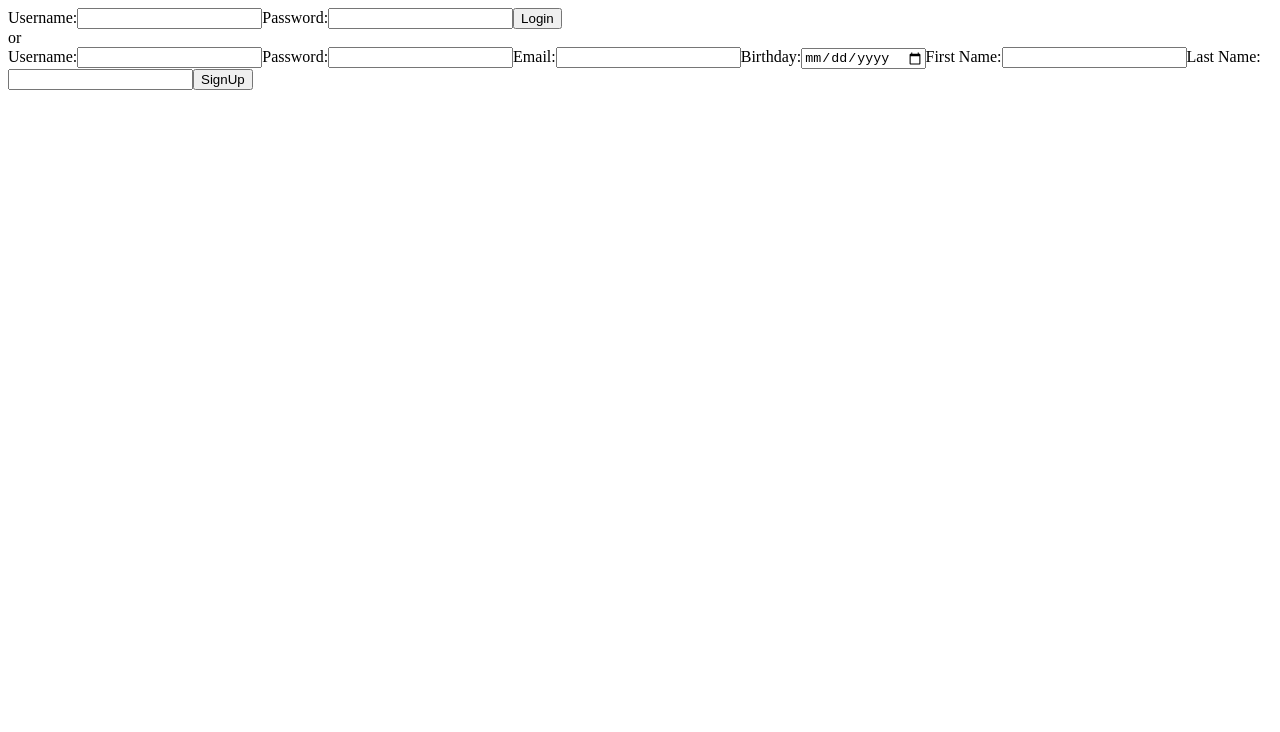
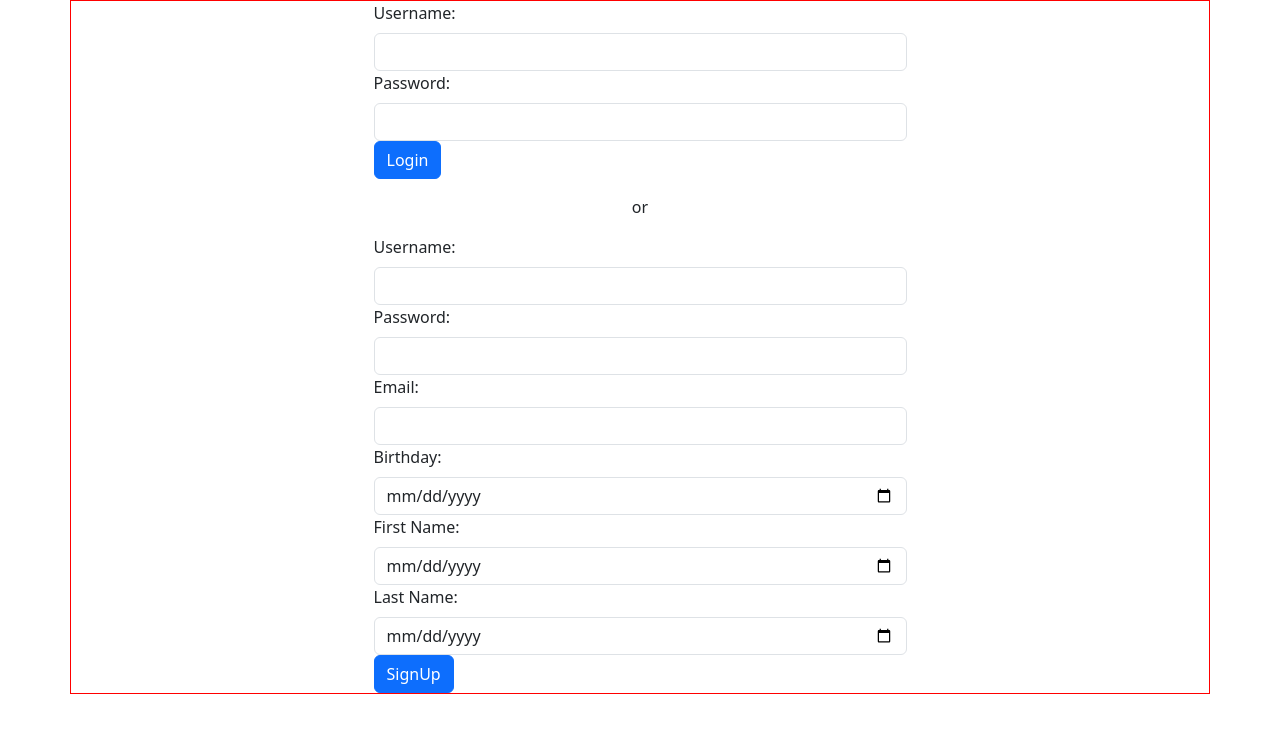
Before and after one commit to aren-a1212/myFlix-client, a React (Vite) app: page / in a window 1280 px wide. Shown: the top 732 px of the page. Built offline with nearby package versions, Linux system fonts and the light colour scheme.

Commit message:
enabled react

```diff
--- a/package.json
+++ b/package.json
@@ -18,9 +18,11 @@
     "test": "echo \"Error: no test specified\" && exit 1"
   },
   "dependencies": {
+    "bootstrap": "^5.3.3",
     "cors": "^2.8.5",
     "prop-types": "^15.8.1",
     "react": "^19.0.0",
+    "react-bootstrap": "^2.10.9",
     "react-dom": "^19.0.0"
   },
   "devDependencies": {
--- a/src/components/login-view/login-view.jsx
+++ b/src/components/login-view/login-view.jsx
@@ -1,4 +1,6 @@
 import { useState } from "react";
+import Button from "react-bootstrap/Button";
+import Form from "react-bootstrap/Form";
 
 export const LoginView = ({onLoggedIn}) => {
     const [username, setUsername]= useState("")
@@ -37,26 +39,32 @@ export const LoginView = ({onLoggedIn}) => {
     });
 };
   return (
-    <form onSubmit={handleSubmit}>
-      <label>
+
+    <Form onSubmit={handleSubmit}>
+      <Form.Group controlId="formUsername">
+      <Form.Label>
         Username:
-        <input
+        </Form.Label>
+        <Form.Control
           type="text"
           value={username}
           onChange={(e) => setUsername(e.target.value)}
         />
-      </label>
-      <label>
+        </Form.Group>
+
+      <Form.Group controlId="formPassword">
+      <Form.Label>
         Password:
-        <input
+        </Form.Label>
+        <Form.Control
           type="password"
           value={password}
           onChange={(e) => setPassword(e.target.value)}
         />
-      </label>
-      <button type="submit">
+      </Form.Group>
+      <Button variant="primary" type="submit">
         Login
-      </button>
-    </form>
+      </Button>
+    </Form>
   );
 };
--- a/src/components/main-view/main-view.jsx
+++ b/src/components/main-view/main-view.jsx
@@ -1,8 +1,10 @@
 import { useEffect, useState } from "react";
+import { Container, Row, Col, Button } from "react-bootstrap";
 import { MovieCard } from "../movie-view/movie.view";
 import { MovieView } from "../movie-view/movie.view";
 import { LoginView } from "../login-view/login-view";
 import { SignupView } from "../signup-view/signup-view";
+
 
 export const Mainview = () => {
     const storedUser = JSON.parse(localStorage.getItem("user"));
@@ -45,11 +47,13 @@ export const Mainview = () => {
                 console.error("Error fetching movies:", error);
                 setError(error.message);
             });
-    }, [token, storedToken]);
+    }, [token]);
 
-    if (!user) {
         return (
-            <>
+            <Container fluid>
+                <Row className="justify-content-center">
+                    {!user ? (
+                        <Col md={6}>
                             <LoginView
                                 onLoggedIn={(user, token) => {
                                     setUser(user);
@@ -58,38 +62,49 @@ export const Mainview = () => {
                                     localStorage.setItem("token", token);
                                 }}
                             />
-          or
+                            <div className="text-center my-3">or</div>
                             <SignupView />
-          </>
-            );
-        };
-
-
-    if(selectedMovie){
-        return <MovieView movie={selectedMovie} onBackClick={()=>setSelectedMovie(null)} />;
-    }
-
-    if (movies.length===0){
-        return<div>The List is Empty</div>
-    }
-    return (
-        <div>
-            <button onClick={() => {
+                        </Col>
+                    ) : selectedMovie ? (
+                        <Col>
+                            <MovieView
+                                movie={selectedMovie}
+                                onBackClick={() => setSelectedMovie(null)}
+                            />
+                        </Col>
+                    ) : movies.length === 0 ? (
+                        <Col className="text-center">
+                            <div>The list is empty</div>
+                        </Col>
+                    ) : (
+                        <Col>
+                            <div className="d-flex justify-content-end mb-3">
+                                <Button
+                                    variant="danger"
+                                    onClick={() => {
                                         setUser(null);
                                         setToken(null);
                                         localStorage.clear();
-            }}>Logout</button>
+                                    }}
+                                >
+                                    Logout
+                                </Button>
+                            </div>
 
-            <h1>Movies</h1>
-            {movies.map((movie) => {
-                return (
+                            <h1 className="mb-4">Movies</h1>
+                            <Row xs={1} md={2} lg={3} xl={4} className="g-4">
+                                {movies.map((movie) => (
+                                    <Col key={movie.id}>
                                         <MovieCard
-                        key={movie.id}
                                             movie={movie}
                                             onMovieClick={() => setSelectedMovie(movie)}
                                         />
-                );
-            })}
-        </div>
+                                    </Col>
+                                ))}
+                            </Row>
+                        </Col>
+                    )}
+                </Row>
+            </Container>
         );
     };
--- a/src/components/signup-view/signup-view.jsx
+++ b/src/components/signup-view/signup-view.jsx
@@ -1,4 +1,8 @@
 import{ useState } from "react";
+import Button from "react-bootstrap/Button";
+import Form from "react-bootstrap/Form";
+
+
 
 export const SignupView = ({}) => {
   const [username, setUsername] = useState("");
@@ -35,59 +39,79 @@ const [lastName, setLastName] = useState("");
   };
 
   return (
-    <form onSubmit={handleSubmit}>
-      <label>
+    <Form onSubmit={handleSubmit}>
+      <Form.Group controlId="formUsername">
+      <Form.Label>
         Username:
-        <input
+        </Form.Label>
+        <Form.Control
           type="text"
           value={username}
           onChange={(e) => setUsername(e.target.value)}
           required
           minLength="3"
         />
-      </label>
-      <label>
+       </Form.Group>
+
+     <Form.Group controlId="formPassword">
+      <Form.Label>
         Password:
-        <input
+        </Form.Label>
+        <Form.Control
           type="password"
           value={password}
           onChange={(e) => setPassword(e.target.value)}
           required
         />
-      </label>
-      <label>
+        </Form.Group>
+
+      <Form.Group controlId="formEmail">
+      <Form.Label>
         Email:
-        <input
+        </Form.Label>
+        <Form.Control
           type="email"
           value={email}
           onChange={(e) => setEmail(e.target.value)}
           required
         />
-      </label>
-      <label>
+      </Form.Group>
+
+      <Form.Group controlId="formBirthday">
+      <Form.Label>
         Birthday:
-        <input
+        </Form.Label>
+        <Form.Control
           type="date"
           value={birthday}
           onChange={(e) => setBirthday(e.target.value)}
           required
         />
-      </label>
-      <label>
+      </Form.Group>
+
+      <Form.Group controlId="formfirstName">
+      <Form.Label>
         First Name:
-      <input type="text"
-      value={firstName}
-       onChange={(e) => setFirstName(e.target.value)}
-       required />
-       </label>
-       <label>
-        Last Name:
-<input type="text"
-    value={lastName}
-     onChange={(e) => setLastName(e.target.value)}
-     required />
-     </label>
-      <button type="submit">SignUp</button>
-    </form>
+        </Form.Label>
+        <Form.Control
+          type="date"
+          value={firstName}
+          onChange={(e) => setFirstName(e.target.value)}
+          required
+        />
+          </Form.Group>
+     <Form.Group controlId="formlastName">
+      <Form.Label>
+      Last Name:
+        </Form.Label>
+        <Form.Control
+          type="date"
+          value={lastName}
+          onChange={(e) => setLastName(e.target.value)}
+          required
+        />
+      </Form.Group>
+      <Button type="submit">SignUp</Button>
+    </Form>
   );
 };
--- a/src/index.jsx
+++ b/src/index.jsx
@@ -1,12 +1,17 @@
 import { createRoot } from 'react-dom/client';
 import { Mainview } from './components/main-view/main-view';
 import "./index.scss";
+import "bootstrap/dist/css/bootstrap.min.css";
+import Container from "react-bootstrap/Container";
 
 const MyFlixApplication =() =>{
     return(
+        <Container style={{border:"1px solid red"}}>
        <Mainview/>
+       </Container>
     );
 };
+
 
 const container = document.querySelector("#root");
 const root = createRoot(container);
--- a/src/index.scss
+++ b/src/index.scss
@@ -1,3 +1,4 @@
+@import '~bootstrap/scss/bootstrap.scss';
 $color: steelblue;
 
 .my-flix {
```
Also changed, not shown: src/components/movie-card/movie-card.jsx (+20 -14 lines), 1 other file (tests, documents, lock files or other folders). Lines whose indentation alone changed are shown as unchanged.
